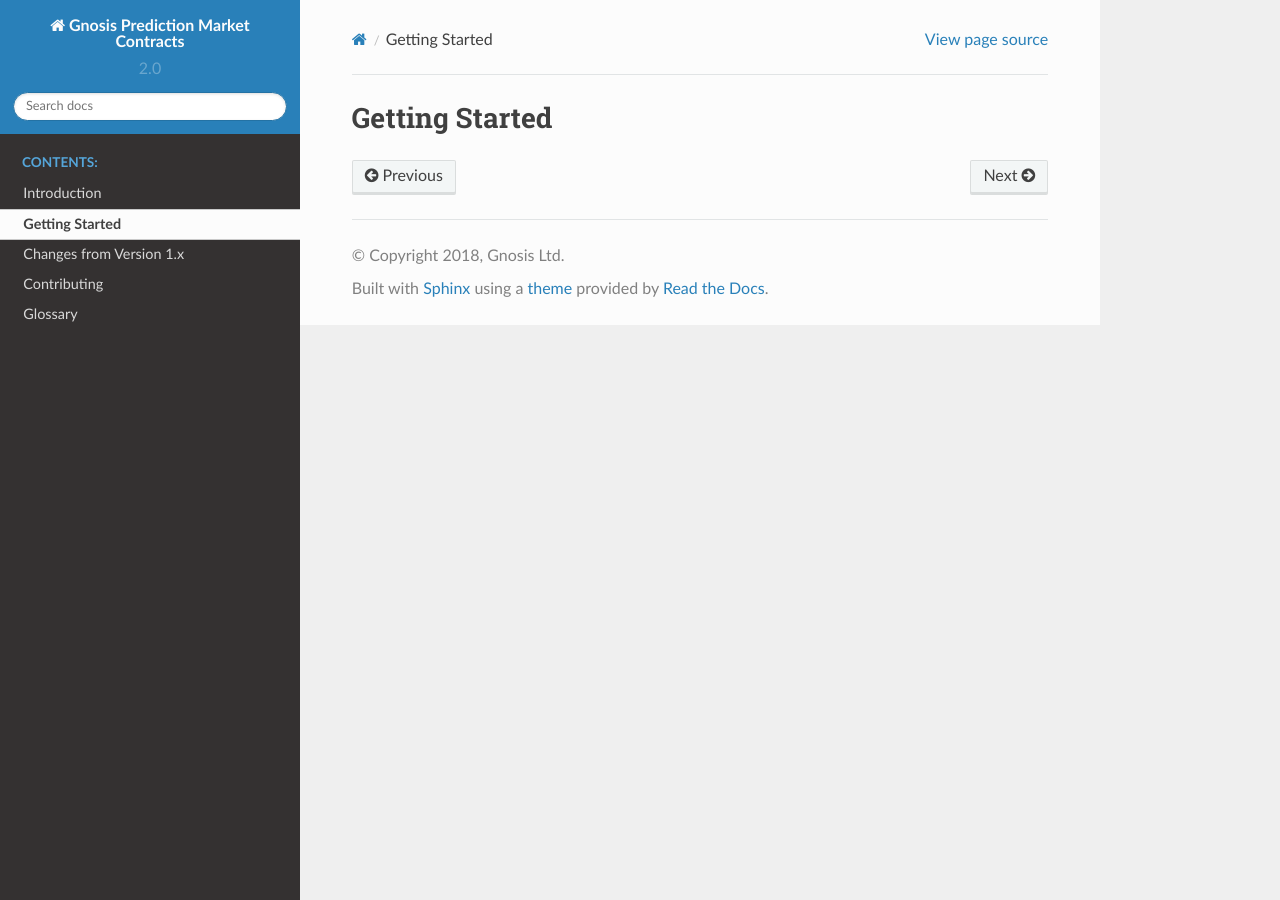
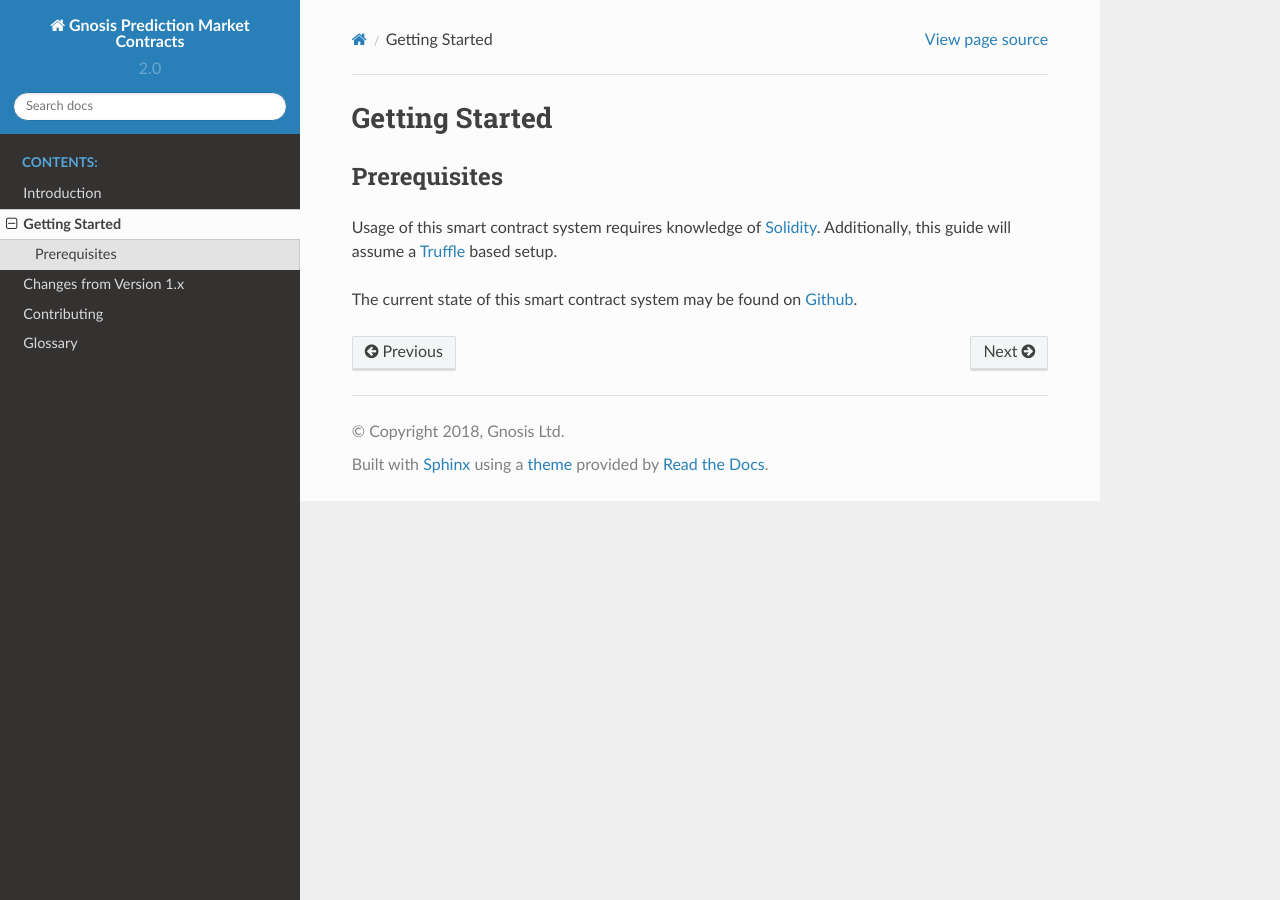
Before and after one commit to gnosis/pm-contracts, a Sphinx documentation site: the page built from docs/getting-started.rst, in a window 1280 px wide. Built offline with Sphinx 7.4.7 and the Read the Docs theme 2.0.0, drawn with Linux system fonts in a browser that asks for light colours.

Commit message:
Getting started with the docs

```diff
--- a/docs/getting-started.rst
+++ b/docs/getting-started.rst
@@ -1,2 +1,9 @@
 Getting Started
 ===============
+
+Prerequisites
+-------------
+
+Usage of this smart contract system requires knowledge of `Solidity <https://solidity.readthedocs.io>`_. Additionally, this guide will assume a `Truffle <https://truffleframework.com/>`_ based setup.
+
+The current state of this smart contract system may be found on `Github <https://github.com/gnosis/pm-contracts>`_.
--- a/docs/intro.rst
+++ b/docs/intro.rst
@@ -1,2 +1,4 @@
 Introduction
 ============
+
+Prediction markets aggregate information about the future.
```
